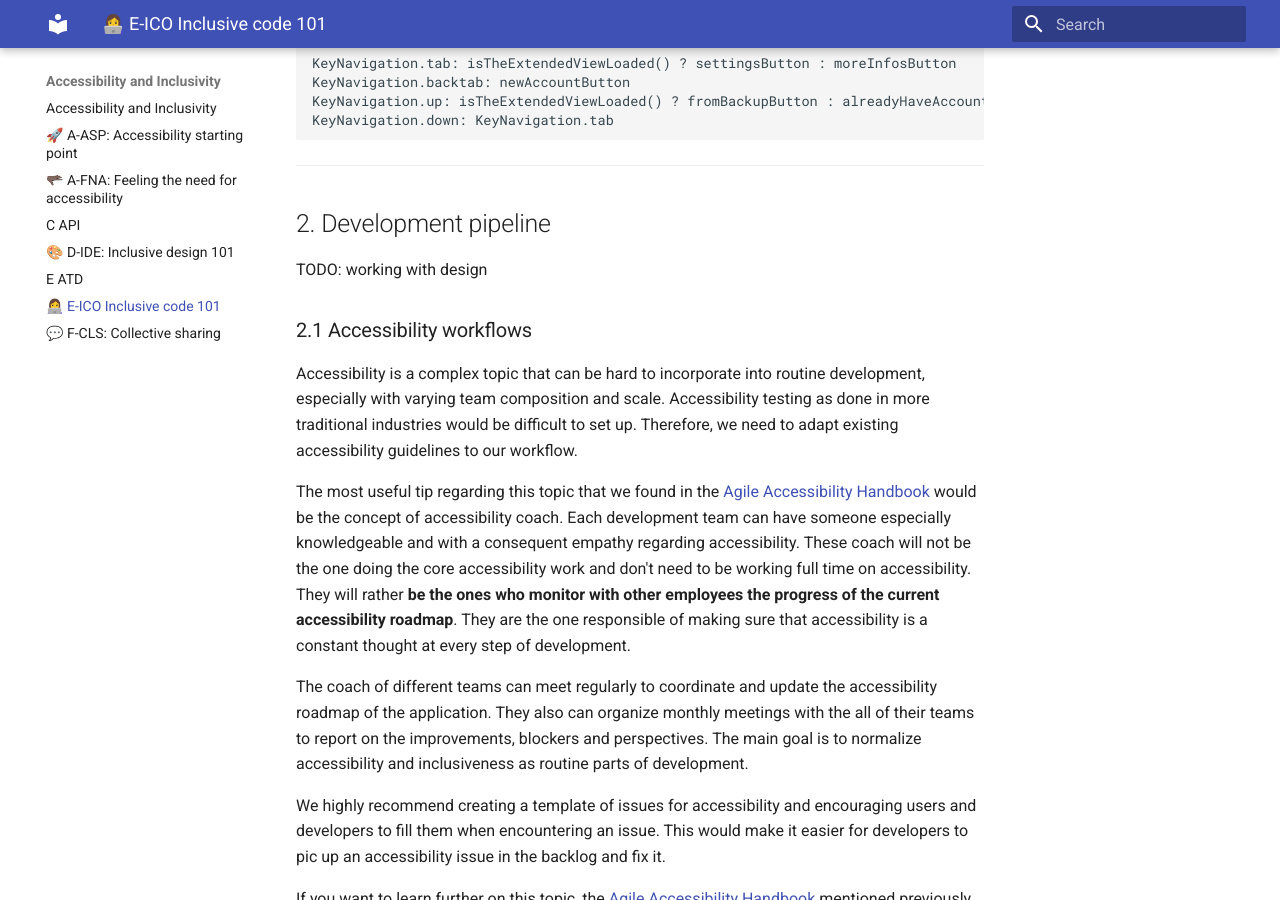
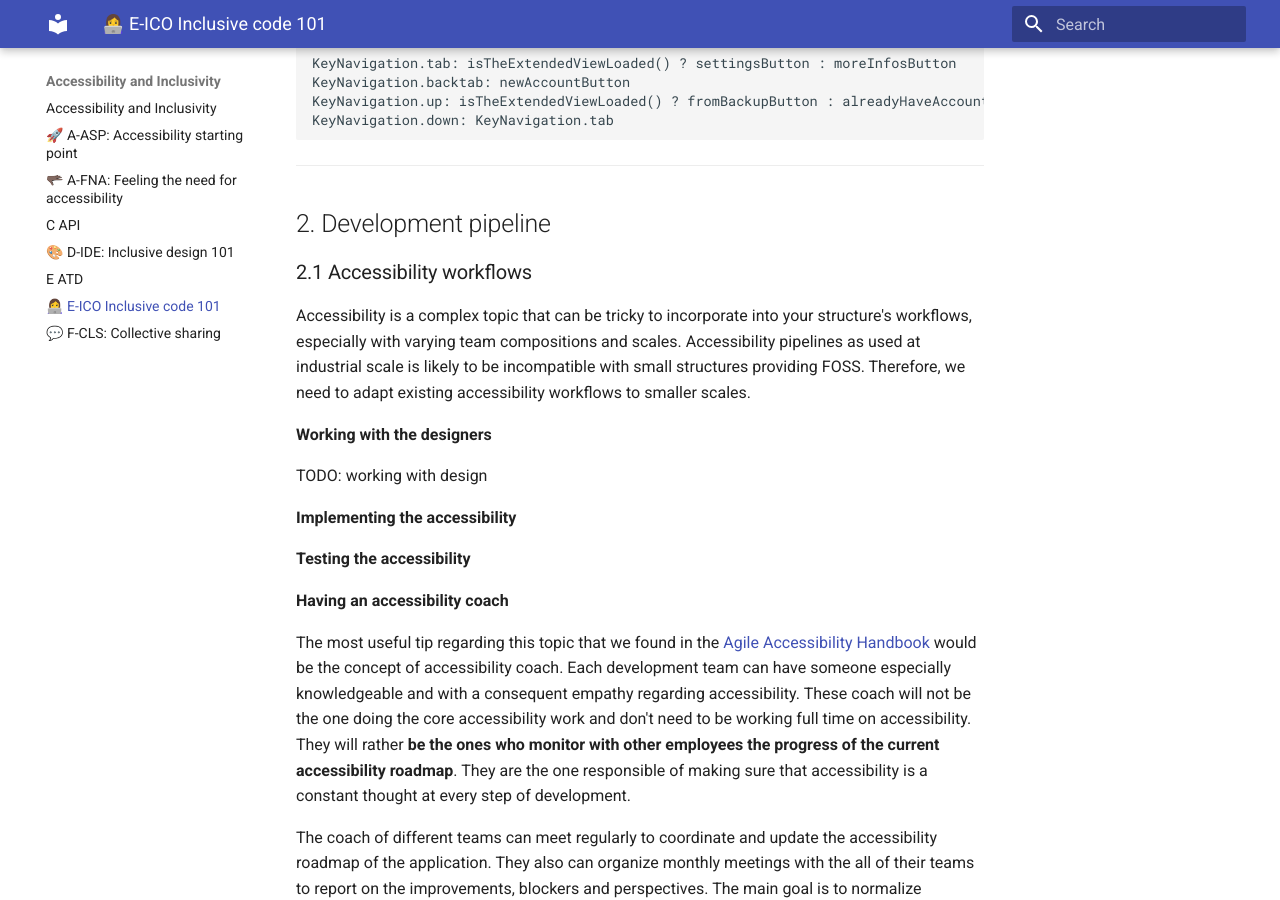
Before and after one commit to savoirfairelinux/building-inclusive-open-source-software, an MkDocs documentation site: the page built from docs/E-ICO.md, in a window 1280 px wide and 900 px high, scrolled down 4621 px. Built offline with MkDocs 1.6.1 and Material for MkDocs 9.7.7, drawn with Linux system fonts in a browser that asks for light colours.

Commit message:
E-ICO: wip - accessibility workflows

```diff
--- a/docs/E-ICO.md
+++ b/docs/E-ICO.md
@@ -132,11 +132,19 @@ KeyNavigation.down: KeyNavigation.tab
 
 ## 2. Development pipeline
 
+### 2.1 Accessibility workflows
+
+Accessibility is a complex topic that can be tricky to incorporate into your structure's workflows, especially with varying team compositions and scales. Accessibility pipelines as used at industrial scale is likely to be incompatible with small structures providing FOSS. Therefore, we need to adapt existing accessibility workflows to smaller scales.
+
+**Working with the designers**
+
 TODO: working with design
 
-### 2.1 Accessibility workflows
+**Implementing the accessibility**
 
-Accessibility is a complex topic that can be hard to incorporate into routine development, especially with varying team composition and scale. Accessibility testing as done in more traditional industries would be difficult to set up. Therefore, we need to adapt existing accessibility guidelines to our workflow.
+**Testing the accessibility**
+
+**Having an accessibility coach**
 
 The most useful tip regarding this topic that we found in the [Agile Accessibility Handbook](https://accessibility.deque.com/agile-accessibility-handbook) would be the concept of accessibility coach. Each development team can have someone especially knowledgeable and with a consequent empathy regarding accessibility. These coach will not be the one doing the core accessibility work and don't need to be working full time on accessibility. They will rather **be the ones who monitor with other employees the progress of the current accessibility roadmap**. They are the one responsible of making sure that accessibility is a constant thought at every step of development.
 
```
